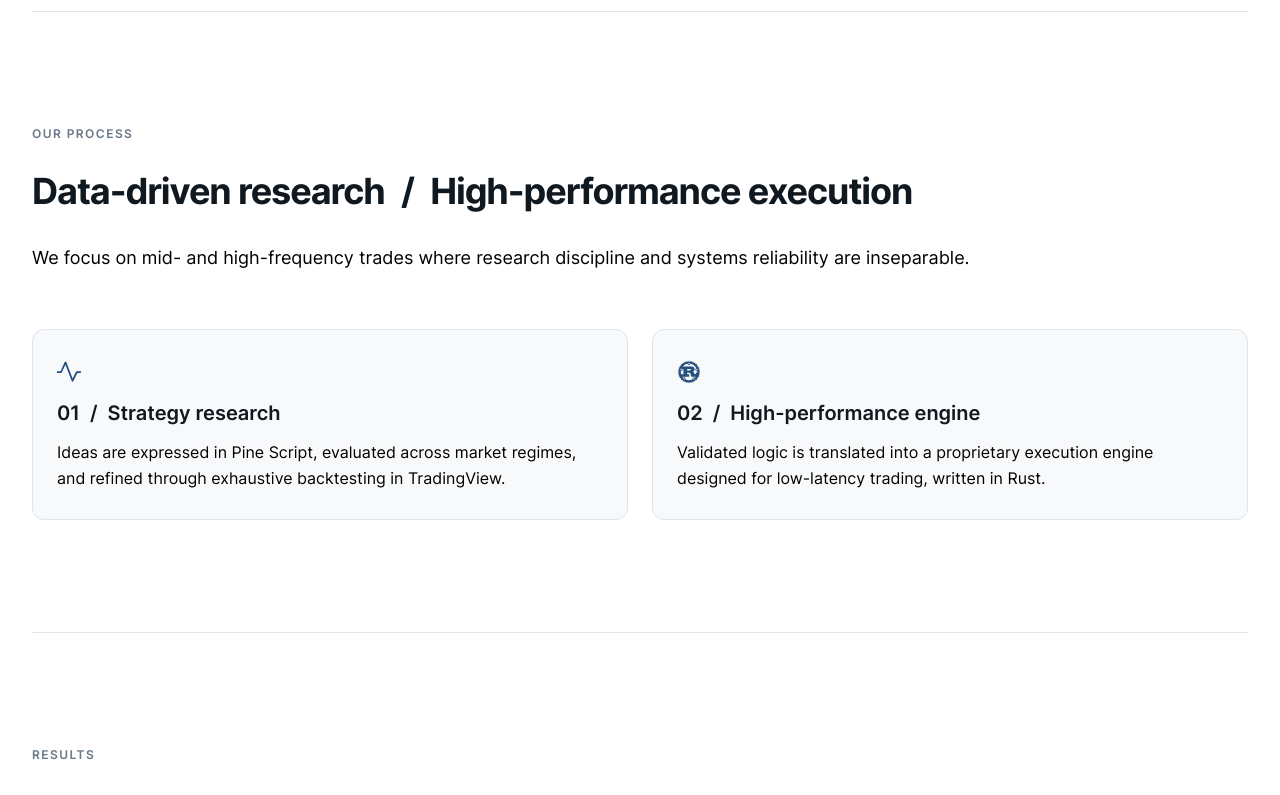
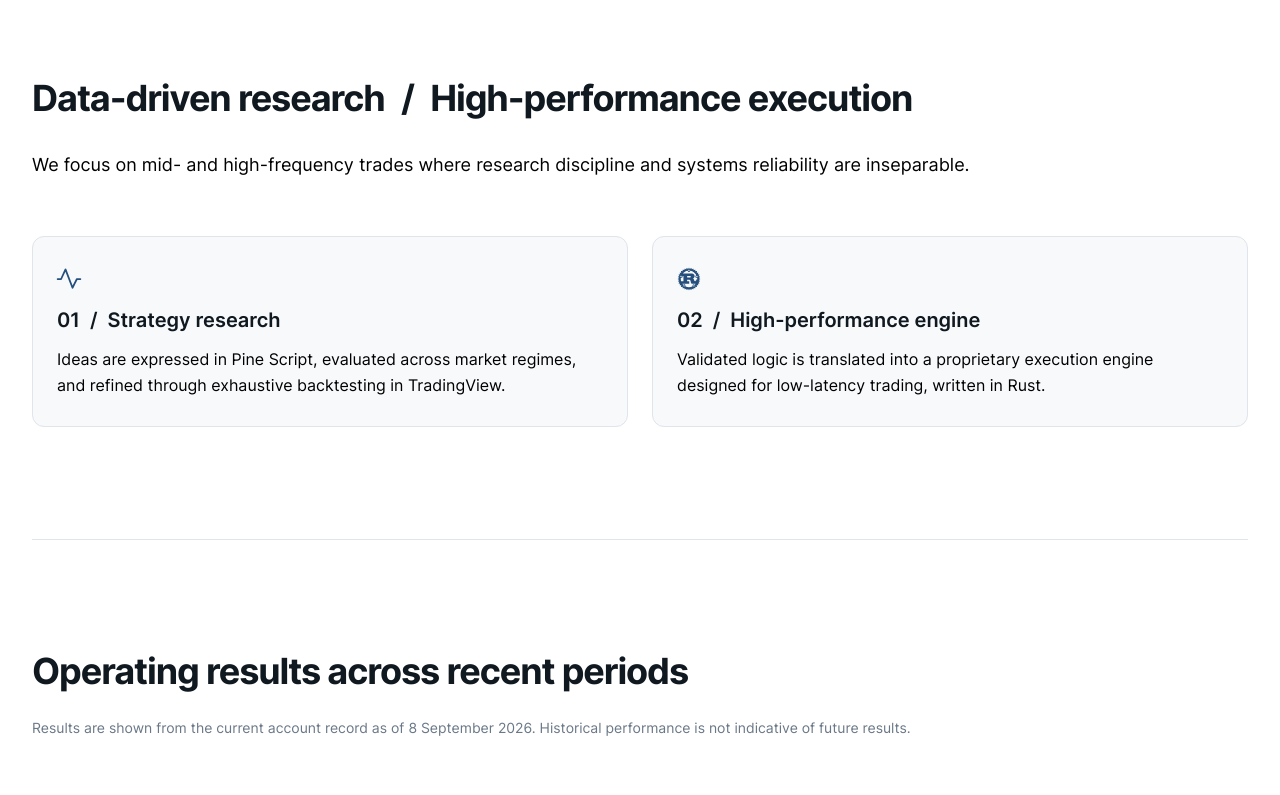
Before and after one commit to PanzerKunst/athena-finance-website, a React (Vite) app: page / in a window 1280 px wide. Shown: the part 480-1275 px from the top of the page. Built offline with nearby package versions, Linux system fonts and the light colour scheme.

Commit message:
Removed a bit

```diff
--- a/src/UI/LandingPage/LandingPage.scss
+++ b/src/UI/LandingPage/LandingPage.scss
@@ -11,11 +11,6 @@
 
   > section:not(:last-of-type) > .container {
     border-bottom: $border-width-xs solid $color-border;
-  }
-
-  h1,
-  h2 {
-    margin-top: 0.8em;
   }
 
   // Wide enough for the mockup's single-line headline on a desktop viewport
--- a/src/UI/LandingPage/LandingPage.tsx
+++ b/src/UI/LandingPage/LandingPage.tsx
@@ -29,7 +29,6 @@ export function LandingPage() {
 
         <section id="process">
           <div className="container">
-            <p className="label">Our process</p>
             <h2>Data-driven research <span className="separator">/</span> High-performance execution</h2>
             <p className="lead">We focus on mid- and high-frequency trades where research discipline and systems reliability are inseparable.</p>
 
@@ -50,13 +49,11 @@ export function LandingPage() {
 
         <section id="results">
           <div className="container">
-            <p className="label">Results</p>
             <h2>Operating results across recent periods</h2>
             <p className="muted">
               Results are shown from the current account record as of {asOfFormatter.format(new Date(statsAsOf))}. Historical performance is not
               indicative of future results.
             </p>
-
             <PerformanceStats/>
           </div>
         </section>
```
